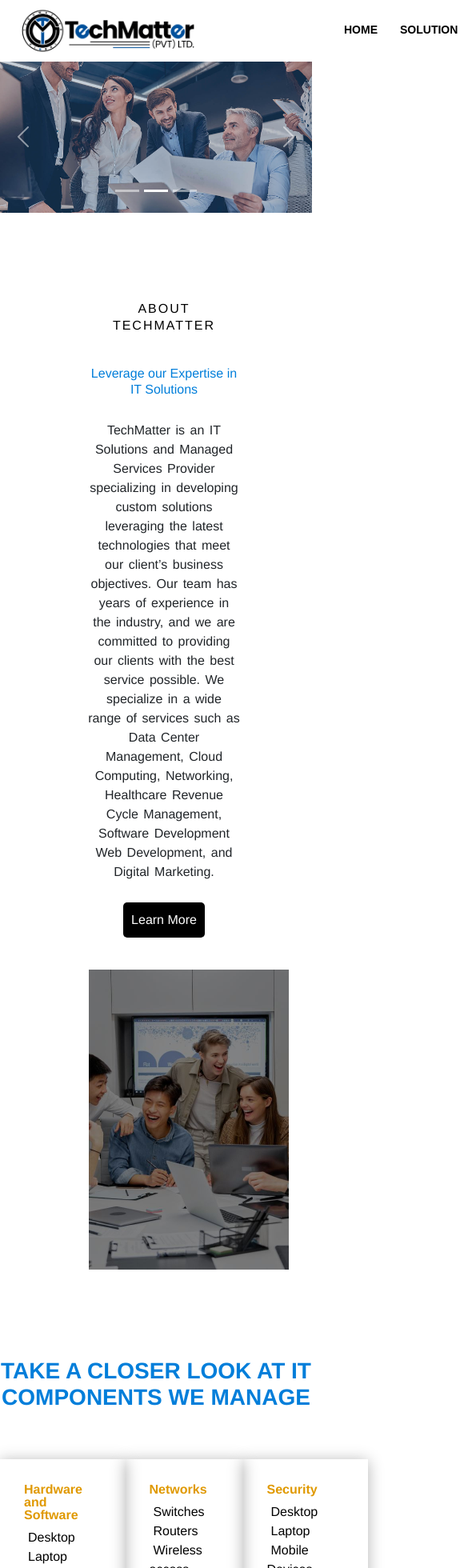
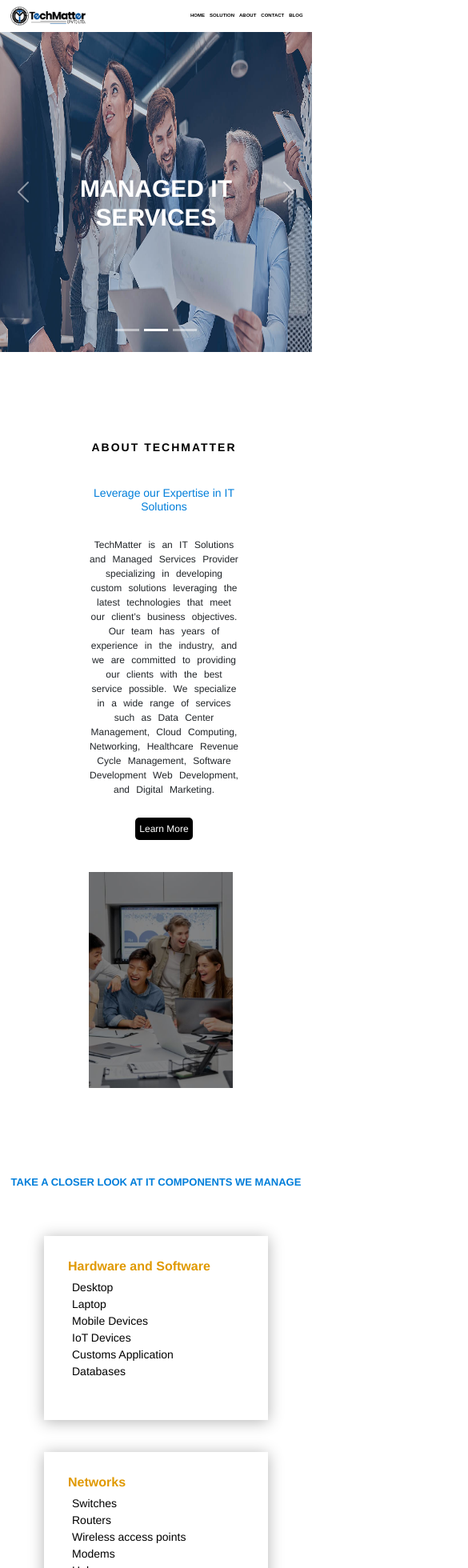
Before and after one commit to nomanwaseem111/TechMatter, a React (Create React App) app: page / in a window 390 px wide. Shown: the top 1960 px of the page at 80% size, 585 px wide, since content can reach past the window. Built offline with nearby package versions, Linux system fonts and the light colour scheme.

Commit message:
mobile responsive

```diff
--- a/src/index.css
+++ b/src/index.css
@@ -226,7 +226,10 @@
     text-align: center;
     margin-top: 60px;
     width: 100%;
-    height: 430px;
+    height: auto;
+    justify-content: space-around;
+    flex-wrap: wrap;
+
 
 }
 
@@ -253,8 +256,9 @@
 }
 
 .child-5 {
+
+    width: 400px;
     padding-top: 30px;
-
 }
 
 .child-5:hover {
@@ -262,6 +266,8 @@
     background-color: lightgrey;
 
 }
+
+
 .b-5 {
     color: #0C71C3 !important;
     border-width: 0px !important;
@@ -276,8 +282,8 @@
     padding: 15px;
 }
 
-.closer4{
-  padding-top:50px;
+.closer4 {
+    padding-top: 50px;
     display: inline-block;
     margin-left: 380px;
     width: 100%;
@@ -286,7 +292,7 @@
     font-weight: bold;
 }
 
-.p-6{
+.p-6 {
     text-align: center;
     color: #007eda;
     font-family: 'Poppins', Helvetica, Arial, Lucida, sans-serif;
@@ -296,7 +302,7 @@
     margin-top: 50px;
 }
 
-.parent-6{
+.parent-6 {
     display: flex;
     justify-content: space-evenly;
     align-items: center;
@@ -305,41 +311,41 @@
     flex-wrap: wrap;
 }
 
-.read-more{
+.read-more {
     text-decoration: none;
-    font-family: 'Poppins',Helvetica,Arial,Lucida,sans-serif;
+    font-family: 'Poppins', Helvetica, Arial, Lucida, sans-serif;
     text-transform: uppercase;
     font-size: 19px;
     line-height: 2.1em;
 }
 
-.line{
+.line {
     border: 2px solid rgb(0, 0, 0);
     margin-top: 100px;
 }
 
-.parent-7{
+.parent-7 {
     display: flex;
     align-items: center;
     padding-top: 50px;
     padding-left: 100px;
 }
 
-.adjust{
+.adjust {
     flex-direction: column;
     padding-left: 100px;
 }
 
-.review{
-    font-family: 'Poppins',Helvetica,Arial,Lucida,sans-serif;
+.review {
+    font-family: 'Poppins', Helvetica, Arial, Lucida, sans-serif;
     font-weight: 700;
     font-size: 40px;
-    color: #0C71C3!important;
+    color: #0C71C3 !important;
     line-height: 1.5em;
 }
 
-.feed{
-    font-family: 'Poppins',Helvetica,Arial,Lucida,sans-serif;
+.feed {
+    font-family: 'Poppins', Helvetica, Arial, Lucida, sans-serif;
     font-size: 19px;
     max-width: 160px;
     display: inline-block;
@@ -347,7 +353,7 @@
     color: #000000;
 }
 
-.review-on{
+.review-on {
     color: #6a797e;
     display: inline-block;
     font-size: 11px;
@@ -358,14 +364,14 @@
     padding-right: 10px;
 }
 
-.fa-star{
+.fa-star {
     color: orangered;
 }
 
-.clutch{
+.clutch {
     height: 23px;
     width: 82px;
-    font-family: Roboto,sans-serif;
+    font-family: Roboto, sans-serif;
     display: inline-block;
     text-decoration: none;
     font-size: 25px;
@@ -373,36 +379,36 @@
     font-weight: 500;
 }
 
-.footer-background{
+.footer-background {
     background-color: #000000;
     margin-top: 100px;
     padding: 100px 0px;
 }
 
-.contact{
-    font-family: 'Poppins',Helvetica,Arial,Lucida,sans-serif;
+.contact {
+    font-family: 'Poppins', Helvetica, Arial, Lucida, sans-serif;
     font-weight: 700;
     font-size: 40px;
-    color: #FFFFFF!important;
+    color: #FFFFFF !important;
     line-height: 1.5em;
 
 }
 
-.label-name{
+.label-name {
     color: #ffffff;
 
 }
 
-.input_field{
+.input_field {
     margin-bottom: 20px;
     width: 300px;
-    background-color:  #eee;
+    background-color: #eee;
     padding: 10px 20px;
     color: rgb(3, 3, 3);
     border: none;
 }
 
-.footer{
+.footer {
     display: flex;
     justify-content: space-evenly;
     align-items: center;
@@ -410,26 +416,26 @@
     margin: auto;
 }
 
-.footer-child1{
+.footer-child1 {
     max-width: 350px;
 
 }
 
-.footer-child2{
+.footer-child2 {
     max-width: 350px;
     text-align: center;
     padding-top: 50px;
 
 }
 
-.footer-child3{
+.footer-child3 {
     max-width: 350px;
     text-align: center;
     margin-bottom: 350px;
 
 }
 
-.submitBtn{
+.submitBtn {
     border: 2px solid #FFFFFF;
     color: #FFFFFF;
     padding: 10px 20px;
@@ -442,28 +448,28 @@
     font-weight: 500;
 }
 
-.contact-details{
-    font-family: 'DM Sans',Helvetica,Arial,Lucida,sans-serif;
+.contact-details {
+    font-family: 'DM Sans', Helvetica, Arial, Lucida, sans-serif;
     font-weight: 700;
     text-transform: uppercase;
     font-size: 20px;
-    color: #FFFFFF!important;
+    color: #FFFFFF !important;
     line-height: 1.6em;
 }
 
-.address_para{
+.address_para {
     color: #eee;
-    font-weight:700;
+    font-weight: 700;
     padding-top: 10px;
 
 }
 
-.num{
+.num {
     color: #eee;
 
 }
 
-#send{
+#send {
     color: #eee;
     text-decoration: none;
     display: inline-block;
@@ -472,58 +478,59 @@
 }
 
 
-.fa-facebook{
+.fa-facebook {
     color: #007eda;
     margin-right: 10px;
 
 }
 
-.fa-square-twitter{
+.fa-square-twitter {
     color: #4285f4;
     margin-right: 10px;
 
 }
 
-.fa-square-instagram{
+.fa-square-instagram {
     color: rgb(230, 97, 119);
     margin-right: 10px;
 
 }
 
-.fa-linkedin{
-    color:    #0a66c2;
+.fa-linkedin {
+    color: #0a66c2;
 
 }
 
-.parent-10{
+.parent-10 {
     padding-top: 20px;
 }
-.quick-links{
+
+.quick-links {
     margin-top: 50px;
     color: #eee;
 }
 
-.page-link{
+.page-link {
     text-decoration: none;
     color: #eee !important;
 }
 
-#footer-s{
+#footer-s {
     padding-bottom: 150px;
 }
 
-.direction{
+.direction {
 
-    font-family: 'DM Sans',Helvetica,Arial,Lucida,sans-serif;
+    font-family: 'DM Sans', Helvetica, Arial, Lucida, sans-serif;
     font-weight: 700;
     text-transform: uppercase;
     font-size: 20px;
-    color: #FFFFFF!important;
+    color: #FFFFFF !important;
     line-height: 1.6em;
 
 }
 
-.map{
+.map {
 
     margin-top: 20px;
     height: 300px;
@@ -720,8 +727,8 @@
         font-size: 12px;
     }
 
-.closer4{
-    padding-top:10px;
+    .closer4 {
+        padding-top: 10px;
         display: inline-block;
         margin-left: 16px;
         width: 100%;
@@ -759,12 +766,13 @@
     }
 
 
-.child-5{
+    .child-5 {
 
         background-color: lightgrey;
         margin-bottom: 50px;
 
     }
+
     .b-5 {
         color: #0C71C3 !important;
         border-width: 0px !important;
@@ -778,7 +786,7 @@
         padding: 10px;
     }
 
-.p-6{
+    .p-6 {
         text-align: center;
         color: #007eda;
         font-family: 'Poppins', Helvetica, Arial, Lucida, sans-serif;
@@ -788,35 +796,35 @@
         margin-top: 20px;
     }
 
-.card-folder{
+    .card-folder {
         margin-bottom: 40px;
     }
 
-.read-more{
+    .read-more {
         text-decoration: none;
-    font-family: 'Poppins',Helvetica,Arial,Lucida,sans-serif;
+        font-family: 'Poppins', Helvetica, Arial, Lucida, sans-serif;
         text-transform: uppercase;
         font-size: 14px;
         line-height: 2.1em;
     }
 
-.parent-7{
+    .parent-7 {
         display: flex;
         align-items: center;
         padding-top: 20px;
         padding-left: 10px;
     }
 
-.review{
-    font-family: 'Poppins',Helvetica,Arial,Lucida,sans-serif;
+    .review {
+        font-family: 'Poppins', Helvetica, Arial, Lucida, sans-serif;
         font-weight: 400;
         font-size: 16px;
-    color: #0C71C3!important;
+        color: #0C71C3 !important;
         line-height: 1.5em;
     }
 
-.feed{
-    font-family: 'Poppins',Helvetica,Arial,Lucida,sans-serif;
+    .feed {
+        font-family: 'Poppins', Helvetica, Arial, Lucida, sans-serif;
         font-size: 12px;
         max-width: 160px;
         display: inline-block;
@@ -824,7 +832,7 @@
         color: #000000;
     }
 
-.review-on{
+    .review-on {
         color: #6a797e;
         display: inline-block;
         font-size: 10px;
@@ -835,15 +843,15 @@
         padding-right: 80px;
     }
 
-.fa-star{
+    .fa-star {
         color: orangered;
         font-size: 15px;
     }
 
-.clutch{
+    .clutch {
         height: 23px;
         width: 52px;
-    font-family: Roboto,sans-serif;
+        font-family: Roboto, sans-serif;
         display: inline-block;
         text-decoration: none;
         font-size: 20px;
@@ -852,13 +860,13 @@
 
     }
 
-.review_us{
+    .review_us {
         padding-left: 10px;
     }
 
-.footer{
+    .footer {
         flex-direction: column;
-  height:auto;
+        height: auto;
     }
 
 
@@ -910,9 +918,509 @@
 
     }
 
-.d-block{
+    .d-block {
 
         height: 300px;
     }
 
 }
+
+@media screen and (max-width:393px) {
+    #logo {
+        width: 100px;
+        margin-left: 10px;
+
+    }
+
+
+
+
+    .child-1 {
+        align-items: center;
+        height: auto;
+    }
+
+    .child-2 {
+        width: 100%;
+
+    }
+
+    .child-2>img {
+        width: 180px;
+
+
+    }
+
+    .child-1>p {
+        word-spacing: 5px;
+        margin-top: 30px;
+    }
+
+    .d-block {
+
+        height: 400px;
+    }
+
+
+    .heading1,
+    .heading2,
+    .heading3 {
+        text-align: center;
+        font-size: 30px;
+        font-weight: bold;
+        width: 100%;
+        margin-bottom: 110px;
+
+
+
+    }
+
+
+    #two {
+        color: #007eda;
+        font-size: 14px;
+        font-weight: 550;
+        font-family: 'Poppins', Helvetica, Arial, Lucida, sans-serif;
+    }
+
+    #one {
+        font-family: 'Montserrat', Helvetica, Arial, Lucida, sans-serif;
+        font-weight: 700;
+        text-transform: uppercase;
+        font-size: 14px;
+        color: #000000 !important;
+        letter-spacing: 2px;
+        line-height: 1.3em;
+        margin-bottom: 40px;
+
+    }
+
+    p {
+        font-family: 'Montserrat', Helvetica, Arial, Lucida, sans-serif;
+        margin-bottom: 100px;
+        font-size: 12px;
+    }
+
+    #btn {
+        border-radius: 5px;
+        font-size: 12px;
+        font-family: 'Archivo', Helvetica, Arial, Lucida, sans-serif;
+        padding: 5px;
+        border: none;
+        margin-top: 10px;
+        background-color: black;
+        color: #fff;
+        font-weight: 300;
+        cursor: pointer;
+    }
+
+    .closer {
+        text-align: center;
+        color: #007eda;
+        font-family: 'Poppins', Helvetica, Arial, Lucida, sans-serif;
+        font-weight: 700;
+        text-transform: uppercase;
+        font-size: 13px;
+    }
+
+    .closer2 {
+        text-align: center;
+        color: #007eda;
+        font-family: 'Poppins', Helvetica, Arial, Lucida, sans-serif;
+        font-weight: 700;
+        text-transform: uppercase;
+        font-size: 14px;
+        margin-top: 50px;
+    }
+
+
+    .parent-3 {
+        width: 100%;
+        display: flex;
+        justify-content: space-evenly;
+        align-items: center;
+        margin-top: 60px;
+
+    }
+
+
+    .parent-3 {
+        flex-direction: column;
+
+    }
+
+    .box {
+        box-shadow: 0px 2px 18px 0px rgb(0 0 0 / 30%);
+        font-family: 'Montserrat', Helvetica, Arial, Lucida, sans-serif;
+        font-size: 14px;
+        color: #000000 !important;
+        padding-top: 30px;
+        padding-right: 45px;
+        width: 280px;
+        height: 230px;
+        padding-left: 30px;
+        margin-bottom: 40px;
+
+    }
+
+    .item {
+        padding-left: 5px;
+        list-style-type: disc;
+        font-weight: 420;
+    }
+
+
+    .fa-lightbulb,
+    .fa-bullseye,
+    .fa-circle-user {
+        font-size: 25px;
+        color: #E09900;
+    }
+
+
+    h4 {
+        padding-top: 10px;
+        padding-bottom: 5px;
+        font-family: 'Poppins', Helvetica, Arial, Lucida, sans-serif;
+        font-size: 16px;
+        color: #000000 !important;
+        line-height: 1.8em;
+        font-weight: 500;
+    }
+
+
+    .closer4 {
+        padding-top: 50px;
+        display: inline-block;
+        font-size: 14px;
+        color: #007eda;
+        font-weight: bold;
+        margin-left: 30px;
+    }
+
+    .parent-5 {
+        flex-direction: column;
+        height: auto;
+
+    }
+
+    .fa-desktop,
+    .fa-windows,
+    .fa-arrows-spin {
+        font-size: 30px;
+        color: #007eda;
+    }
+
+    .c-5 {
+        font-size: 16px;
+        font-weight: bold;
+    }
+
+
+.p-5 {
+    text-align: center;
+    font-size: 14px;
+    color: black;
+    text-transform: capitalize;
+    display: inline-block;
+    font-weight: 500;
+}
+
+.child-5 {
+
+    width: 400px;
+    padding-top: 30px;
+}
+
+.child-5:hover {
+
+    background-color: lightgrey;
+
+}
+
+
+.b-5 {
+    color: #0C71C3 !important;
+    border-width: 0px !important;
+    border-radius: 100px;
+    letter-spacing: 2px;
+    font-size: 12px;
+    font-family: 'Heebo', Helvetica, Arial, Lucida, sans-serif !important;
+    font-weight: 400 !important;
+    text-transform: uppercase !important;
+    background-color: #ffffff;
+    margin-bottom: 20px;
+    padding: 10px;
+}
+
+.parent-6 {
+    display: flex;
+    justify-content: space-evenly;
+    align-items: center;
+    box-sizing: border-box;
+    margin-top: 50px;
+    flex-wrap: wrap;
+    margin: auto;
+}
+
+.read-more {
+    text-decoration: none;
+    font-family: 'Poppins', Helvetica, Arial, Lucida, sans-serif;
+    text-transform: uppercase;
+    font-size: 12px;
+    line-height: 2.1em;
+}
+
+.p-6 {
+    text-align: center;
+    color: #007eda;
+    font-family: 'Poppins', Helvetica, Arial, Lucida, sans-serif;
+    font-weight: 400;
+    text-transform: uppercase;
+    font-size: 18px;
+    margin-bottom: 50px;
+}
+.card-folder {
+    margin-bottom: 40px;
+    width: 200px;
+
+}
+
+
+.parent-7 {
+    display: flex;
+    align-items: center;
+    padding-top: 50px;
+    padding-left: 30px;
+}
+
+.adjust {
+    flex-direction: column;
+}
+
+.review {
+    font-family: 'Poppins', Helvetica, Arial, Lucida, sans-serif;
+    font-weight: 400;
+    font-size: 20px;
+    color: #0C71C3 !important;
+    line-height: 1.5em;
+}
+
+.feed {
+    font-family: 'Poppins', Helvetica, Arial, Lucida, sans-serif;
+    font-size: 16px;
+    max-width: 160px;
+    display: inline-block;
+    font-weight: 320;
+    color: #000000;
+}
+
+.review-on {
+    color: #6a797e;
+    display: inline-block;
+    font-size: 8px;
+    letter-spacing: 1px;
+    margin: 0 0 5px;
+    text-transform: uppercase;
+    white-space: nowrap;
+    padding-right: 10px;
+}
+
+.fa-star {
+    color: orangered;
+    font-size: 13px;
+}
+
+.clutch {
+    height: 23px;
+    width: 82px;
+    font-family: Roboto, sans-serif;
+    display: inline-block;
+    text-decoration: none;
+    font-size: 20px;
+    color: #000000;
+    font-weight: 500;
+}
+
+.footer-background {
+    background-color: #000000;
+    margin-top: 100px;
+    padding: 100px 0px;
+}
+
+.contact {
+    font-family: 'Poppins', Helvetica, Arial, Lucida, sans-serif;
+    font-weight: 700;
+    font-size: 40px;
+    color: #FFFFFF !important;
+    line-height: 1.5em;
+
+}
+
+.label-name {
+    color: #ffffff;
+
+}
+
+.input_field {
+    margin-bottom: 20px;
+    width: 300px;
+    background-color: #eee;
+    padding: 10px 20px;
+    color: rgb(3, 3, 3);
+    border: none;
+}
+
+.footer {
+   flex-direction: column;
+   height: auto;
+}
+
+.footer-child1 {
+    max-width: 350px;
+
+}
+
+.footer-child2 {
+    max-width: 350px;
+    text-align: center;
+    padding-top: 100px;
+
+}
+
+.footer-child3 {
+    max-width: 350px;
+    text-align: center;
+    margin-bottom: 350px;
+
+}
+
+.submitBtn {
+    border: 2px solid #FFFFFF;
+    color: #FFFFFF;
+    padding: 10px 20px;
+    display: inline-block;
+    background-color: #000000;
+    cursor: pointer;
+    font-size: 20px;
+    margin-top: 10px;
+    border-radius: 3px;
+    font-weight: 500;
+}
+
+.contact-details {
+    font-family: 'DM Sans', Helvetica, Arial, Lucida, sans-serif;
+    font-weight: 700;
+    text-transform: uppercase;
+    font-size: 20px;
+    color: #FFFFFF !important;
+    line-height: 1.6em;
+}
+
+.address_para {
+    color: #eee;
+    font-weight: 700;
+    padding-top: 10px;
+
+}
+
+.num {
+    color: #eee;
+
+}
+
+#send {
+    color: #eee;
+    text-decoration: none;
+    display: inline-block;
+    padding-bottom: 15px;
+
+}
+
+
+.fa-facebook {
+    color: #007eda;
+    margin-right: 10px;
+
+}
+
+.fa-square-twitter {
+    color: #4285f4;
+    margin-right: 10px;
+
+}
+
+.fa-square-instagram {
+    color: rgb(230, 97, 119);
+    margin-right: 10px;
+
+}
+
+.fa-linkedin {
+    color: #0a66c2;
+
+}
+
+.parent-10 {
+    padding-top: 20px;
+}
+
+.quick-links {
+    margin-top: 50px;
+    color: #eee;
+}
+
+.page-link {
+    text-decoration: none;
+    color: #eee !important;
+}
+
+#footer-s {
+    padding-bottom: 150px;
+}
+
+.direction {
+
+    font-family: 'DM Sans', Helvetica, Arial, Lucida, sans-serif;
+    font-weight: 700;
+    text-transform: uppercase;
+    font-size: 20px;
+    color: #FFFFFF !important;
+    line-height: 1.6em;
+
+}
+
+.map {
+
+    margin-top: 20px;
+    height: 300px;
+    width: 350px;
+}
+
+
+#c-2 {
+    width: 200px;
+}
+#underline {
+    display: flex;
+    font-size: 6px;
+    align-items: center;
+    margin-left: 10px;
+
+}
+li {
+    list-style: none;
+    font-weight: bolder;
+    padding-top: 15px;
+    margin-left: 6px;
+
+}
+
+.link {
+    text-decoration: none;
+    color: black;
+    font-family: Arial, Helvetica, sans-serif;
+    text-transform: uppercase;
+}
+
+}
```
Also changed, not shown: src/Components/Home/Home.jsx (+10 -10 lines). Lines whose indentation alone changed are shown as unchanged.
